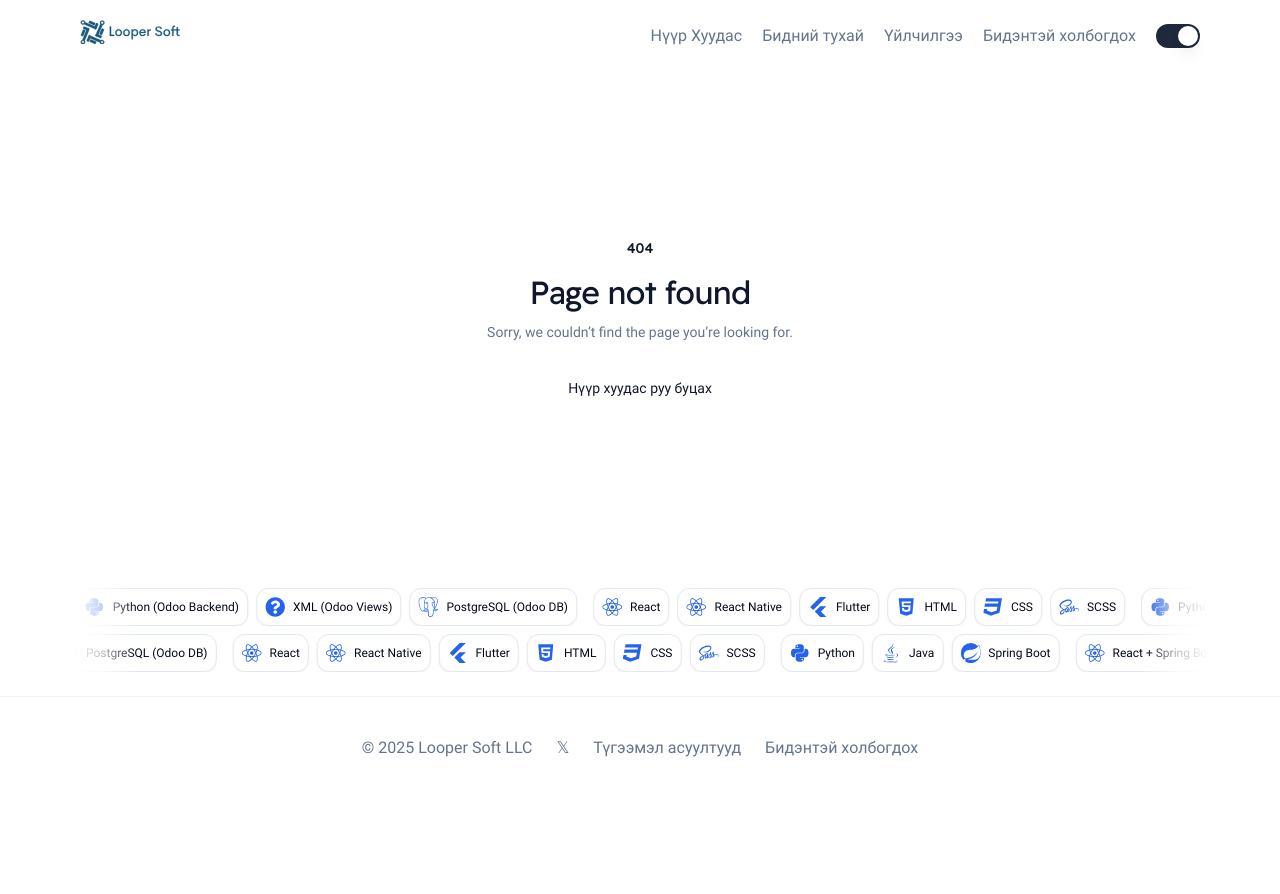
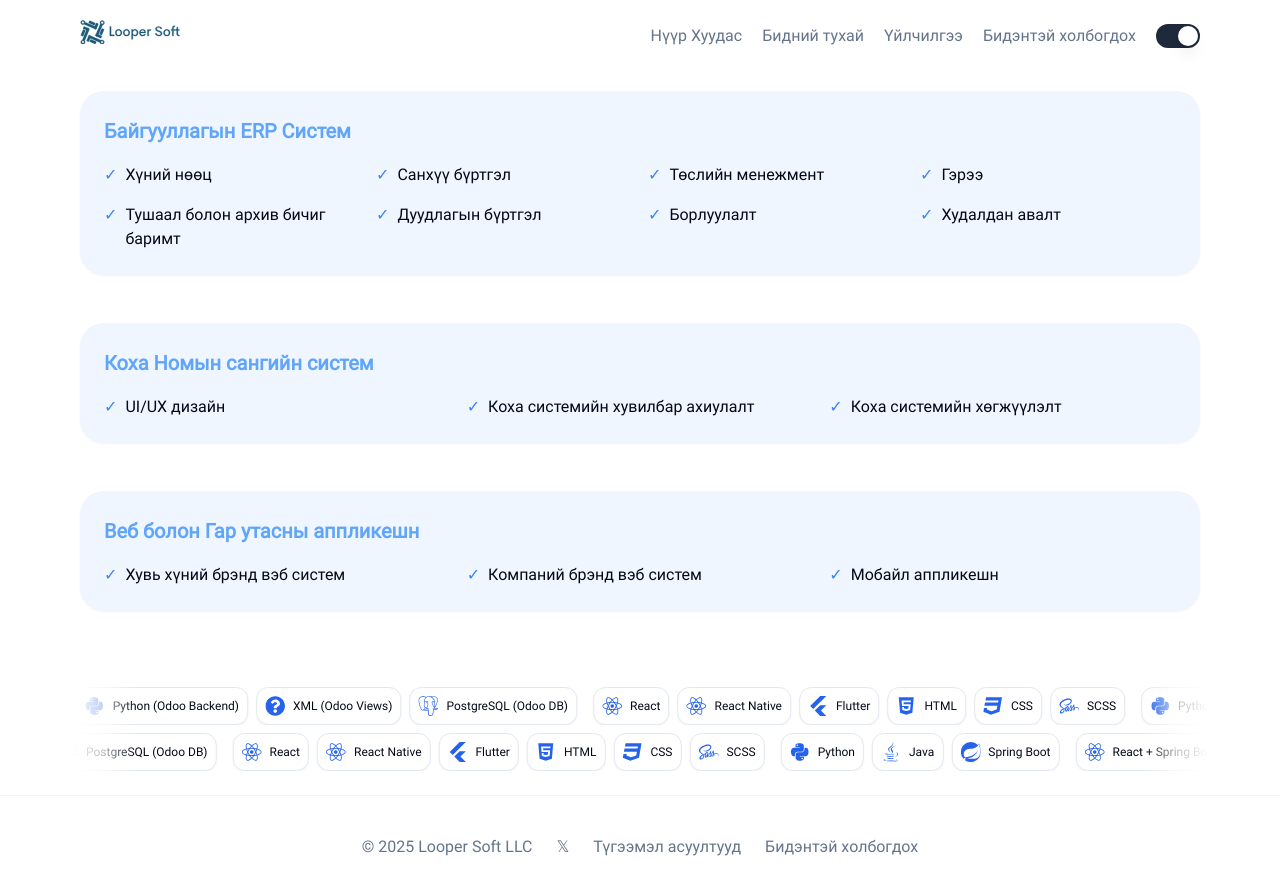
Before and after one commit to Chuluuu/loopy, a Next.js app: page /service in a window 1280 px wide. Before the commit this address had no page. Shown: the top 894 px of the page. Before the commit the page ends 800 px from the top, so only its background shows below. Built offline with nearby package versions, Linux system fonts and the light colour scheme.

Commit message:
[FIX] removed nginx, added service

```diff
--- a/src/app/about/page.tsx
+++ b/src/app/about/page.tsx
@@ -46,7 +46,7 @@ const AboutUs = () => {
             <div className='flex items-start'>
               <span className='mr-2 text-blue-500'>2022</span>
               <div className='flex flex-col gap-1'>
-                <div>
+                <div className='flex'>
                   <span className='mr-2 text-blue-500'>✓</span>
                   <span className='font-medium'>&quot;Номин Холдинг&quot; ХХК-д &quot;Odoo ERP&quot; системийн хувилбар ахиулалт</span>
                 </div>
@@ -55,11 +55,11 @@ const AboutUs = () => {
             <div className='flex items-start'>
               <span className='mr-2 text-blue-500'>2023</span>
               <div className='flex flex-col gap-1'>
-                <div>
+                <div className='flex'>
                   <span className='mr-2 text-blue-500'>✓</span>
                   <span className='font-medium'>&quot;Номин Холдинг&quot; ХХК-д өгөгдлийн баазын засвар сайжруулалт</span>
                 </div>
-                <div>
+                <div className='flex'>
                   <span className='mr-2 text-blue-500'>✓</span>
                   <span className='font-medium'>&quot;ИСМ Биллинг Центр&quot; ХХК-д &quot;EDIMIS 3.0&quot; Фронтэнд вэб апп</span>
                 </div>
@@ -68,19 +68,19 @@ const AboutUs = () => {
             <div className='flex items-start'>
               <span className='mr-2 text-blue-500'>2024</span>
               <div className='flex flex-col gap-1'>
-                <div>
+                <div className='flex'>
                   <span className='mr-2 text-blue-500'>✓</span>
-                  <span className='font-medium'>&quot;МУИС-ийн номын сангийн &quot;Коха&quot; системийн UI/UX дизайн шинэчлэл, дизайны дагуух өөрчлөлт</span>
+                  <span className='font-medium'>МУИС-ийн номын сангийн &quot;Коха&quot; системийн UI/UX дизайн шинэчлэл, дизайны дагуух өөрчлөлт</span>
                 </div>
-                <div>
+                <div className='flex'>
                   <span className='mr-2 text-blue-500'>✓</span>
                   <span className='font-medium'>&quot;ИСМ Биллинг Центр&quot; ХХК-д ECM-EBARIMT апп</span>
                 </div>
-                <div>
+                <div className='flex'>
                   <span className='mr-2 text-blue-500'>✓</span>
                   <span className='font-medium'>&quot;ИСМ Биллинг Центр&quot; ХХК-д ECM-LICENSE-MANAGER апп</span>
                 </div>
-                <div>
+                <div className='flex'>
                   <span className='mr-2 text-blue-500'>✓</span>
                   <span className='font-medium'>&quot;ИСМ Биллинг Центр&quot; ХХК-д MDM-FRONTEND, MDM-BACKEND апп</span>
                 </div>
@@ -89,7 +89,7 @@ const AboutUs = () => {
             <div className='flex items-start'>
               <span className='mr-2 text-blue-500'>2025</span>
               <div className='flex flex-col gap-1'>
-                <div>
+                <div className='flex'>
                   <span className='mr-2 text-blue-500'>✓</span>
                   <span className='font-medium'>&quot;Парламентын судалгаа, хөгжлийн хүрээлэн&quot;-д Номын сангийн &quot;Коха&quot; системийн сайжруулалт</span>
                 </div>
--- /dev/null
+++ b/src/app/service/page.tsx
@@ -0,0 +1,91 @@
+import React from "react";
+
+const Service = () => {
+  return (
+    <div className="py-5 px-4 md:px-20">
+      <div className="flex gap-4 flex-col">
+
+        <div className="mb-8 p-6 bg-blue-50 dark:bg-slate-700 rounded-3xl shadow-sm">
+          <h3 className="text-xl md:text-xl font-semibold mb-4 text-blue-400">
+            Байгууллагын ERP Систем
+          </h3>
+          <div className="grid sm:grid-cols-2 md:grid-cols-4 gap-4 text-left">
+            <div className="flex items-start">
+              <span className="mr-2 text-blue-500">✓</span>
+              <span>Хүний нөөц</span>
+            </div>
+            <div className="flex items-start">
+              <span className="mr-2 text-blue-500">✓</span>
+              <span>Санхүү бүртгэл</span>
+            </div>
+            <div className="flex items-start">
+              <span className="mr-2 text-blue-500">✓</span>
+              <span>Төслийн менежмент</span>
+            </div>
+            <div className="flex items-start">
+              <span className="mr-2 text-blue-500">✓</span>
+              <span>Гэрээ</span>
+            </div>
+            <div className="flex items-start">
+              <span className="mr-2 text-blue-500">✓</span>
+              <span>Тушаал болон архив бичиг баримт</span>
+            </div>
+
+            <div className="flex items-start">
+              <span className="mr-2 text-blue-500">✓</span>
+              <span>Дуудлагын бүртгэл</span>
+            </div>
+            <div className="flex items-start">
+              <span className="mr-2 text-blue-500">✓</span>
+              <span>Борлуулалт</span>
+            </div>
+            <div className="flex items-start">
+              <span className="mr-2 text-blue-500">✓</span>
+              <span>Худалдан авалт</span>
+            </div>
+          </div>
+        </div>
+        <div className="mb-8 p-6 bg-blue-50 dark:bg-slate-700 rounded-3xl shadow-sm">
+          <h3 className="text-xl md:text-xl font-semibold mb-4 text-blue-400">
+            Коха Номын сангийн систем
+          </h3>
+          <div className="grid sm:grid-cols-3 gap-4 text-left">
+            <div className="flex items-start">
+              <span className="mr-2 text-blue-500">✓</span>
+              <span>UI/UX дизайн</span>
+            </div>
+             <div className='flex items-start'>
+              <span className='mr-2 text-blue-500'>✓</span>
+              <span>Коха системийн хувилбар ахиулалт </span>
+            </div>
+            <div className='flex items-start'>
+              <span className='mr-2 text-blue-500'>✓</span>
+              <span>Коха системийн хөгжүүлэлт </span>
+            </div>
+          </div>
+        </div>
+        <div className="mb-8 p-6 bg-blue-50 dark:bg-slate-700 rounded-3xl shadow-sm">
+          <h3 className="text-xl md:text-xl font-semibold mb-4 text-blue-400">
+            Веб болон Гар утасны аппликешн
+          </h3>
+          <div className="grid sm:grid-cols-3 gap-4 text-left">
+            <div className="flex items-start">
+              <span className="mr-2 text-blue-500">✓</span>
+              <span>Хувь хүний брэнд вэб систем</span>
+            </div>
+             <div className='flex items-start'>
+              <span className='mr-2 text-blue-500'>✓</span>
+              <span>Компаний брэнд вэб систем </span>
+            </div>
+             <div className='flex items-start'>
+              <span className='mr-2 text-blue-500'>✓</span>
+              <span>Мобайл аппликешн</span>
+            </div>
+          </div>
+        </div>
+      </div>
+    </div>
+  );
+};
+
+export default Service;
--- a/src/components/Layout.tsx
+++ b/src/components/Layout.tsx
@@ -57,7 +57,7 @@ function Header() {
             Бидний тухай
           </Link>
           <Link
-            href="/"
+            href="/service"
             //className="inline-flex flex-nowrap items-center gap-1 whitespace-nowrap px-3 py-1 text-sm text-sky-500  hover:bg-sky-100 hover:text-sky-600 hover:ring-sky-500 dark:bg-sky-400/10 dark:text-sky-400 dark:ring-inset dark:ring-sky-400/20 dark:hover:bg-sky-400/10 dark:hover:text-sky-300 dark:hover:ring-sky-300 "
             className='text-slate-500 before:hidden before:bg-slate-300 hover:text-slate-600 hover:before:block dark:text-slate-400 dark:before:bg-slate-700 dark:hover:text-slate-300'
             >
```
Also changed, not shown: docker-compose.yml (+12 -12 lines), 1 other file (tests, documents, lock files or other folders).
